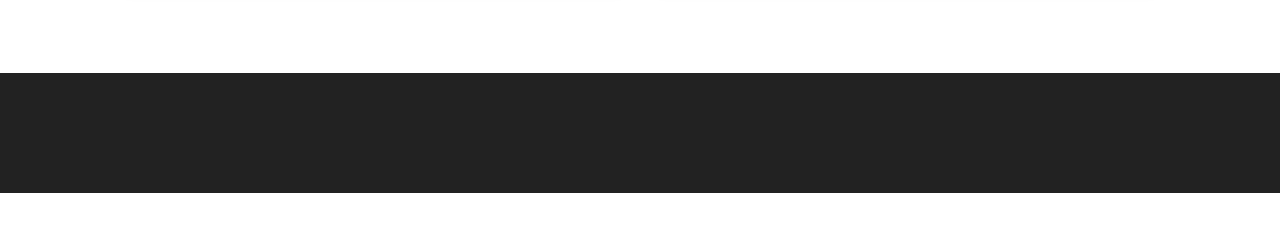
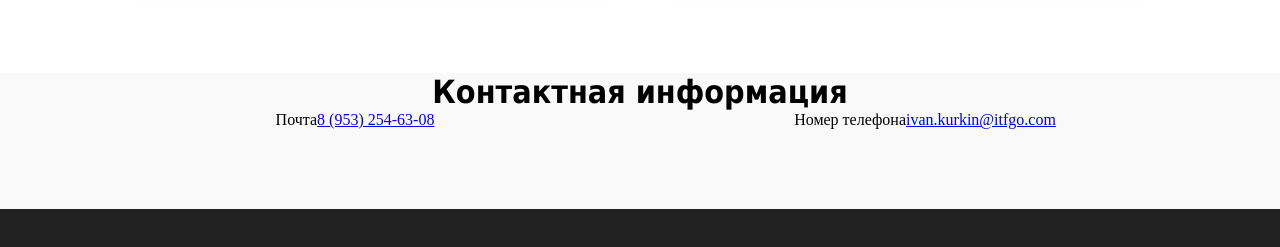
Before and after one commit to Overm4n/mysite, a plain HTML site: page index.html in a window 1280 px wide. Shown: the part 2710-2957 px from the top of the page. Before the commit the page ends 2903 px from the top, so only its background shows below. Drawn offline with Linux system fonts and the light colour scheme; a web font is replaced by a local one.

Commit message:
Update index.html

```diff
--- a/index.html
+++ b/index.html
@@ -112,6 +112,23 @@
 	</div>
 	</div>
 </section>
+<section class="default-section">
+	<div class="contact-block">
+		<h2>Контактная информация</h2>
+		<div class="main-contact-block">
+			<div class="communication-method">
+				<div class="el-commun">
+					<span>Почта</span>
+					<a href="tel:89532546308" class="info-link">8 (953) 254-63-08</a>
+				</div>
+				<div class="el-commun">
+					<span>Номер телефона</span>
+					<a href="mailto:ivan.kurkin@itfgo.com" class="info-link">ivan.kurkin@itfgo.com</a>
+				</div>
+			</div>
+		</div>
+	</div>
+</section>
 <footer>
 </footer>
 </body>
```
